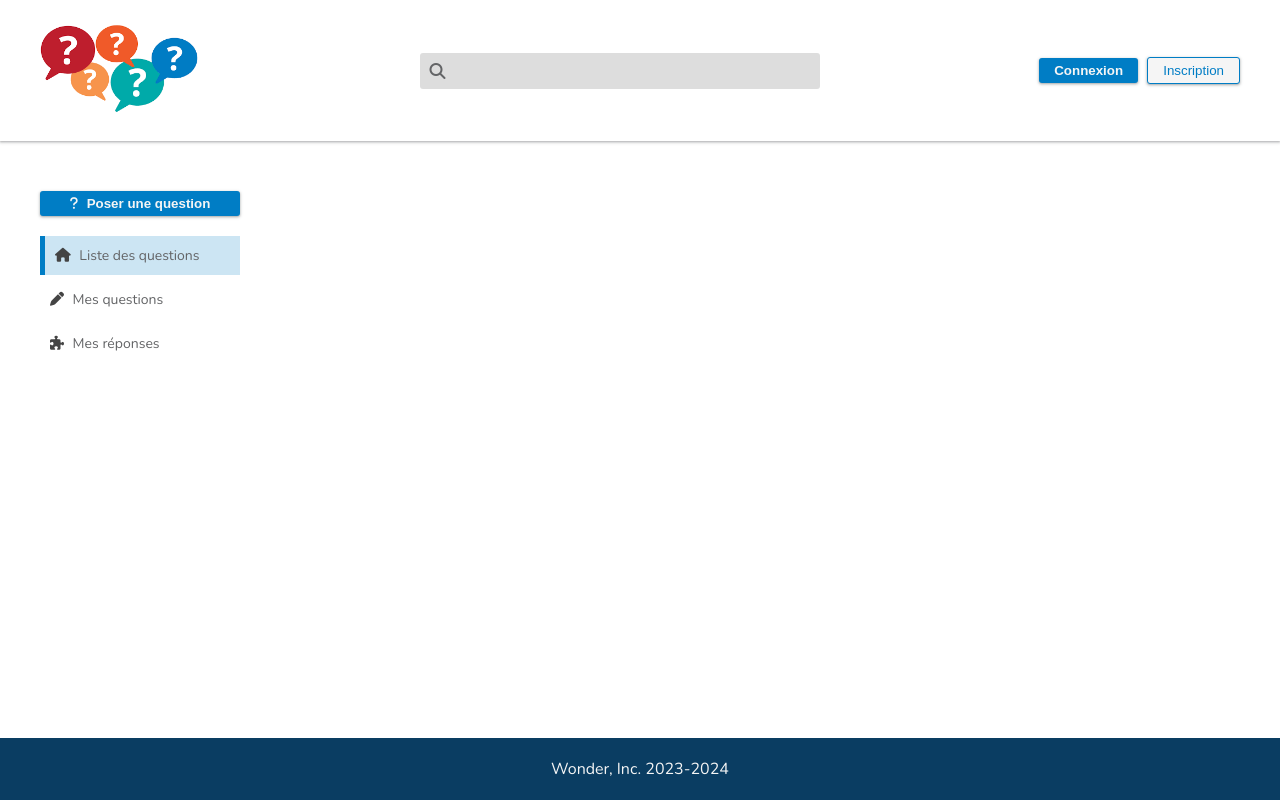
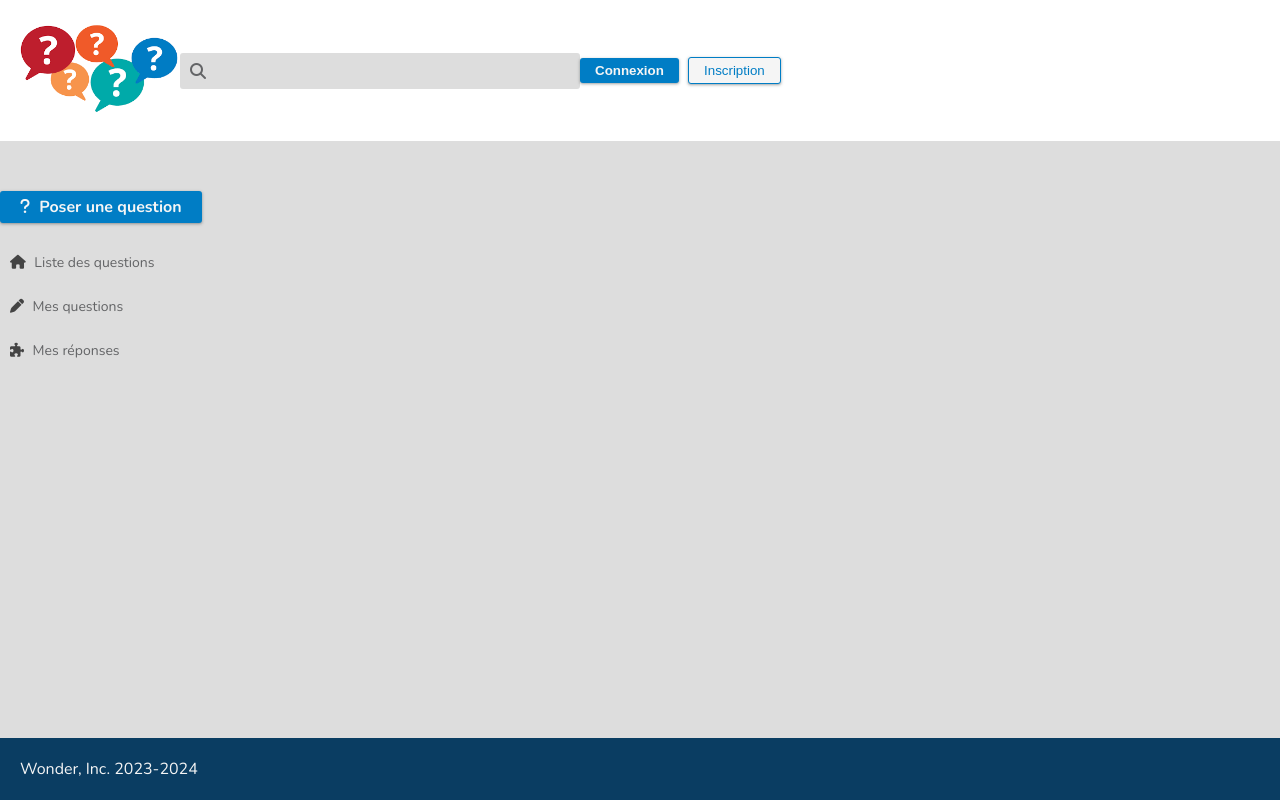
Before and after one commit to 24Syleo/wonder, a Symfony app: template templates/base.html.twig in a window 1280 px wide. Run offline with Twig, Linux system fonts and the light colour scheme; the template is opened without the code that fills it, so the values that code supplies are empty; some libraries are stand-ins or nearby versions.

Commit message:
form question

```diff
--- a/composer.json
+++ b/composer.json
@@ -12,10 +12,12 @@
         "symfony/console": "6.3.*",
         "symfony/dotenv": "6.3.*",
         "symfony/flex": "^2",
+        "symfony/form": "6.3.*",
         "symfony/framework-bundle": "6.3.*",
         "symfony/maker-bundle": "^1.51",
         "symfony/runtime": "6.3.*",
         "symfony/twig-bundle": "6.3.*",
+        "symfony/validator": "6.3.*",
         "symfony/yaml": "6.3.*",
         "twig/extra-bundle": "^2.12|^3.0",
         "twig/twig": "^2.12|^3.0"
--- a/public/css/style.css
+++ b/public/css/style.css
@@ -9,25 +9,29 @@
 /* theme */
 
 :root {
-    --primary        : #007DC5;
-    --primary-light  : #CCE5F3;
-    --accent         : #F05A24;
-    --warning        : #f7954b;
-    --danger         : #bf1829;
-    --success        : #00acab;
-    --font-family    : 'Nunito',                        sans-serif;
-    --box-shadow     : 0 1px 2px 0 rgb(60 64 67 / 30%), 0 1px 3px 1px rgb(60 64 67 / 15%);
-    --border-radius  : 3px;
-    --border         : 1px solid var(--gray-light);
-    --color          : #636466;
-    --color-dark     : #444;
-    --color-primary  : whitesmoke;
-    --gray-light     : #ddd;
-    --gray           : #636466;
-    --gray-dark      : #444;
-    --max-width      : 1200px;
-    --footer-back    : #0a3d62;
-    --font-size-small: 14px;
+    --primary             : #007DC5;
+    --primary-light       : #CCE5F3;
+    --accent              : #F05A24;
+    --warning             : #f7954b;
+    --danger              : #bf1829;
+    --success             : #00acab;
+    --font-family         : 'Nunito',                        sans-serif;
+    --box-shadow          : 0 1px 2px 0 rgb(60 64 67 / 30%), 0 1px 3px 1px rgb(60 64 67 / 15%);
+    --border-radius       : 3px;
+    --border              : 1px solid var(--gray-light);
+    --color               : #636466;
+    --color-dark          : #444;
+    --color-primary       : whitesmoke;
+    --gray-light          : #ddd;
+    --gray                : #636466;
+    --gray-dark           : #444;
+    --max-width           : 1200px;
+    --footer-back         : #0a3d62;
+    --font-size-small     : 14px;
+    --font-size-regular   : 16px;
+    --font-weight-regular : 400;
+    --font-weight-semibold: 600;
+    --font-weight-bold    : 700;
 }
 
 /* debug */
@@ -64,6 +68,11 @@ h1, h2, h3, h4, h5, h6 {
     color: var(--color-dark);
 }
 
+a {
+    color:inherit;
+    text-decoration: none;
+}
+
 /* flex */
 
 .d-flex {
@@ -92,9 +101,6 @@ h1, h2, h3, h4, h5, h6 {
 
 .justify-center {
     justify-content: center;
-}
-
-.justify-between {
     justify-content: space-between;
 }
 
@@ -128,6 +134,10 @@ h1, h2, h3, h4, h5, h6 {
     margin-right: 20px;
 }
 
+.mb-20 {
+    margin-bottom: 20px;
+}
+
 .mr-50 {
     margin-right: 50px;
 }
@@ -156,6 +166,10 @@ h1, h2, h3, h4, h5, h6 {
     padding-bottom: 50px;
 }
 /* main */
+
+.app-content {
+    background-color: var(--gray-light);
+}
 
 .content {
     max-width: var(--max-width);
@@ -189,6 +203,23 @@ h1, h2, h3, h4, h5, h6 {
     background-color: var(--color-primary);
     color: var(--primary);
     border: 1px solid var(--primary);
+}
+
+.block {
+    padding: 15px;
+    border-radius: var(--border-radius);
+    background-color: white;
+    box-shadow: var(--box-shadow);
+}
+
+.form-row {
+
+}
+
+.form-errors {
+    color: var(--danger);
+    font-size: var(--font-size-small);
+    font-weight: var(--font-weight-semibold);
 }
 
 /* sidebar */
@@ -232,19 +263,20 @@ footer {
 
 /* sidebar */
 
-.sidebar-nav li {
+.sidebar-nav a {
+    display: block;
     padding: 10px;
     cursor: pointer;
     margin-bottom: 5px;
     font-size: var(--font-size-small);
 }
 
-.sidebar-nav li:hover {
+.sidebar-nav a:hover {
     opacity: 0.8;
     transition: opacity 0.4s;
 }
 
-.sidebar-nav li i {
+.sidebar-nav a i {
     color: var(--color-dark)
 }
 
--- a/templates/base.html.twig
+++ b/templates/base.html.twig
@@ -12,7 +12,7 @@
     </head>
     <body class="d-flex flex-col">
         {% include "partials/_header.html.twig" %}
-        <div class="flex-fill d-flex flex-row-nowrap justify-center">
+        <div class="app-content flex-fill d-flex flex-row-nowrap justify-center">
             <div class="content d-flex flex-row-nowrap flex-fill py-50">
                 {% include "partials/_sidebar.html.twig" %}
                 <div class="app-content flex-fill">
--- a/templates/partials/_sidebar.html.twig
+++ b/templates/partials/_sidebar.html.twig
@@ -1,20 +1,23 @@
 <div class="sidebar d-flex flex-col mr-50">
-    <button type="button" class="btn btn-primary btn-icon-primary">
+    <a href="{{ path('question_form') }}" class="btn btn-primary btn-icon-primary">
         <i class="fas fa-question mr-5"></i>
         <span>Poser une question</span>
-    </button>
+    </a>
     <ul class="sidebar-nav py-20">
-        <li class="active">
+        <a href="{{ path('home') }}"
+            {% if app.request.pathinfo == path('home') %}
+                class='active'
+            {% endif %}>
             <i class="fas fa-home mr-5"></i>
             Liste des questions
-        </li>
-        <li>
+        </a>
+        <a href="#">
             <i class="fas fa-pen mr-5"></i>
             Mes questions
-        </li>
-        <li>
+        </a>
+        <a href="#">
             <i class="fas fa-puzzle-piece mr-5"></i>
             Mes réponses
-        </li>
+        </a>
     </ul>
 </div>
```
Also changed, not shown: src/Controller/QuestionController.php (added, +30 -0 lines), src/Form/QuestionType.php (added, +26 -0 lines), templates/base_theme.html.twig (added, +25 -0 lines), templates/question/index.html.twig (added, +15 -0 lines), 4 other files.
